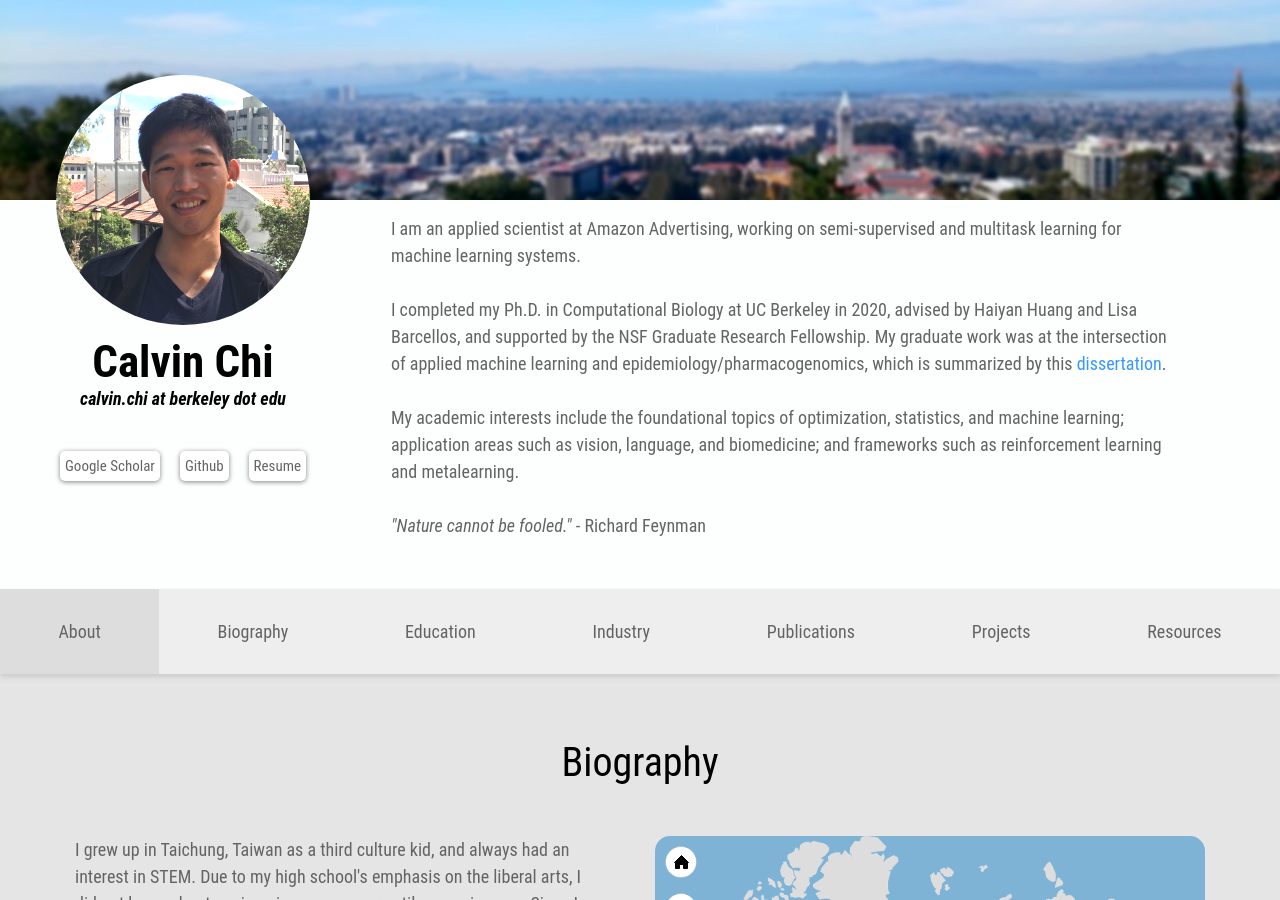
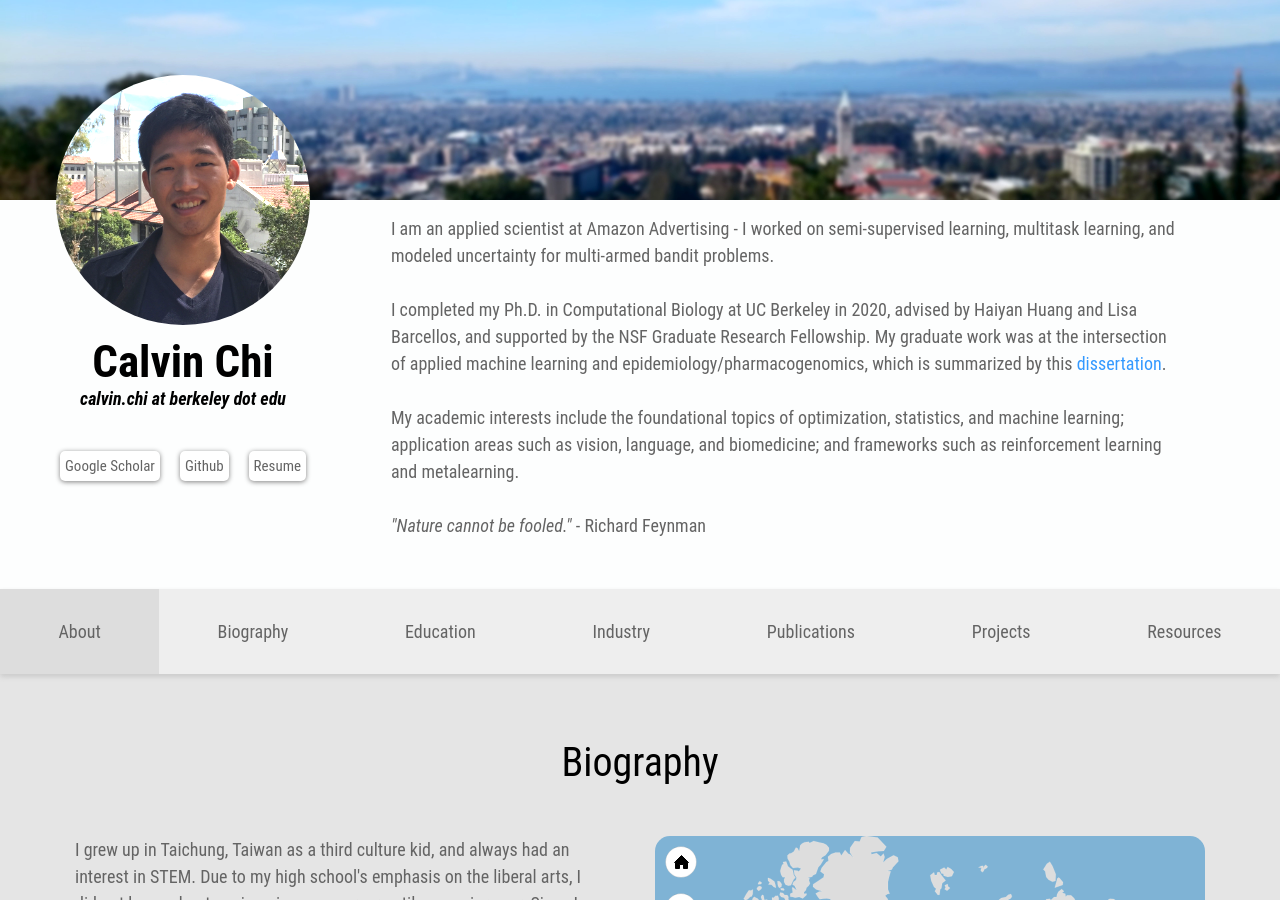
Before and after one commit to CalvinTChi/CalvinTChi.github.io, a Jekyll site: the page index.html, which Jekyll copies as it is, in a window 1280 px wide and 900 px high. Built offline with Jekyll 4.4.1, drawn with Linux system fonts in a browser that asks for light colours; nearby versions of some CDN libraries.

Commit message:
update slides

```diff
--- a/index.html
+++ b/index.html
@@ -79,12 +79,13 @@
 					<div class = "profile-button-panel">
 						<a class = "profile-button" href = "https://scholar.google.com/citations?hl=en&user=GvAm5k8AAAAJ" target = "_blank">Google Scholar</a>
 						<a class = "profile-button" href = "https://github.com/CalvinTChi" target = "_blank">Github</a>
-						<a class = "profile-button" href = "https://calvintchi.github.io/pdf/resume.pdf" target = "_blank">Resume</a>
+						<a class = "profile-button" target = "_blank">Resume</a>
+						<!-- <a class = "profile-button" href = "https://calvintchi.github.io/pdf/resume.pdf" target = "_blank">Resume</a> -->
 					</div>
 				</div>
 			</div>
 			<div id = "about-text">
-				<p> I am an applied scientist at Amazon Advertising, working on semi-supervised and multitask learning for machine learning systems.
+				<p> I am an applied scientist at Amazon Advertising - I worked on semi-supervised learning, multitask learning, and modeled uncertainty for multi-armed bandit problems.
 
 				<br>
 
```
